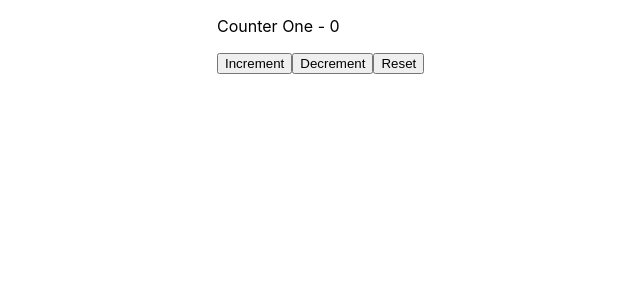
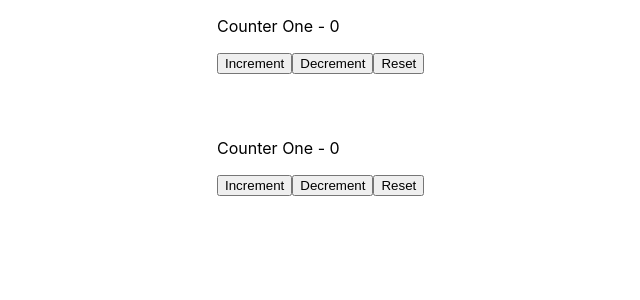
Before and after one commit to alchemist09/react-hooks-fun, a React (Create React App) app: page / in a window 1280 px wide. Shown: the top 300 px of the page, without its empty margins (39-679 px from the left). Built offline with nearby package versions, Linux system fonts and the light colour scheme.

Commit message:
Renders the CounterTwo component within App component

```diff
--- a/src/App.js
+++ b/src/App.js
@@ -1,10 +1,12 @@
 import React from 'react';
 import CounterOne from './components/CustomHooks/CounterOne';
+import CounterTwo from './components/CustomHooks/CounterTwo';
 
 function App() {
   return (
     <div >
       <CounterOne />
+      <CounterTwo />
     </div>
   );
 }
```
